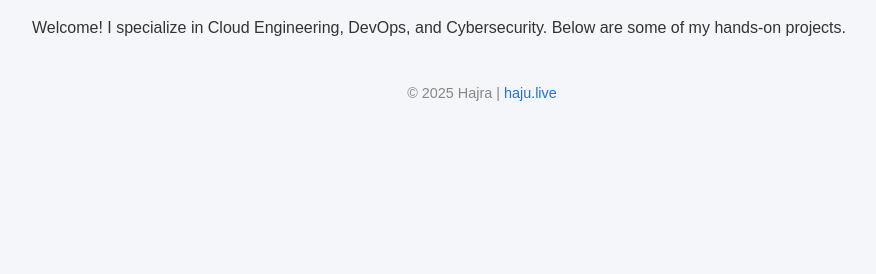
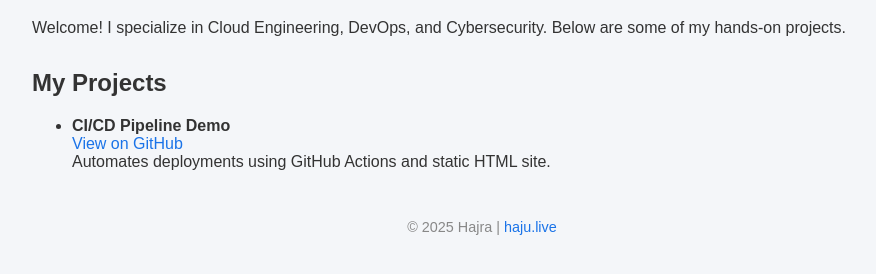
Before and after one commit to hajumer/portfolio-site, a plain HTML site: page index.html in a window 1280 px wide. Shown: the part 94-368 px from the top of the page, without its empty margins (158-1034 px from the left). Drawn offline with Linux system fonts and the light colour scheme.

Commit message:
Update index.html

```diff
--- a/index.html
+++ b/index.html
@@ -54,6 +54,16 @@
     <div class="intro">
       <p>Welcome! I specialize in Cloud Engineering, DevOps, and Cybersecurity. Below are some of my hands-on projects.</p>
     </div>
+    <section id="projects">
+  <h2>My Projects</h2>
+  <ul>
+    <li>
+      <strong>CI/CD Pipeline Demo</strong><br>
+      <a href="https://github.com/hajumer/ci-cd-pipeline-demo" target="_blank">View on GitHub</a><br>
+      Automates deployments using GitHub Actions and static HTML site.
+    </li>
+  </ul>
+</section>
 
 
 
```
